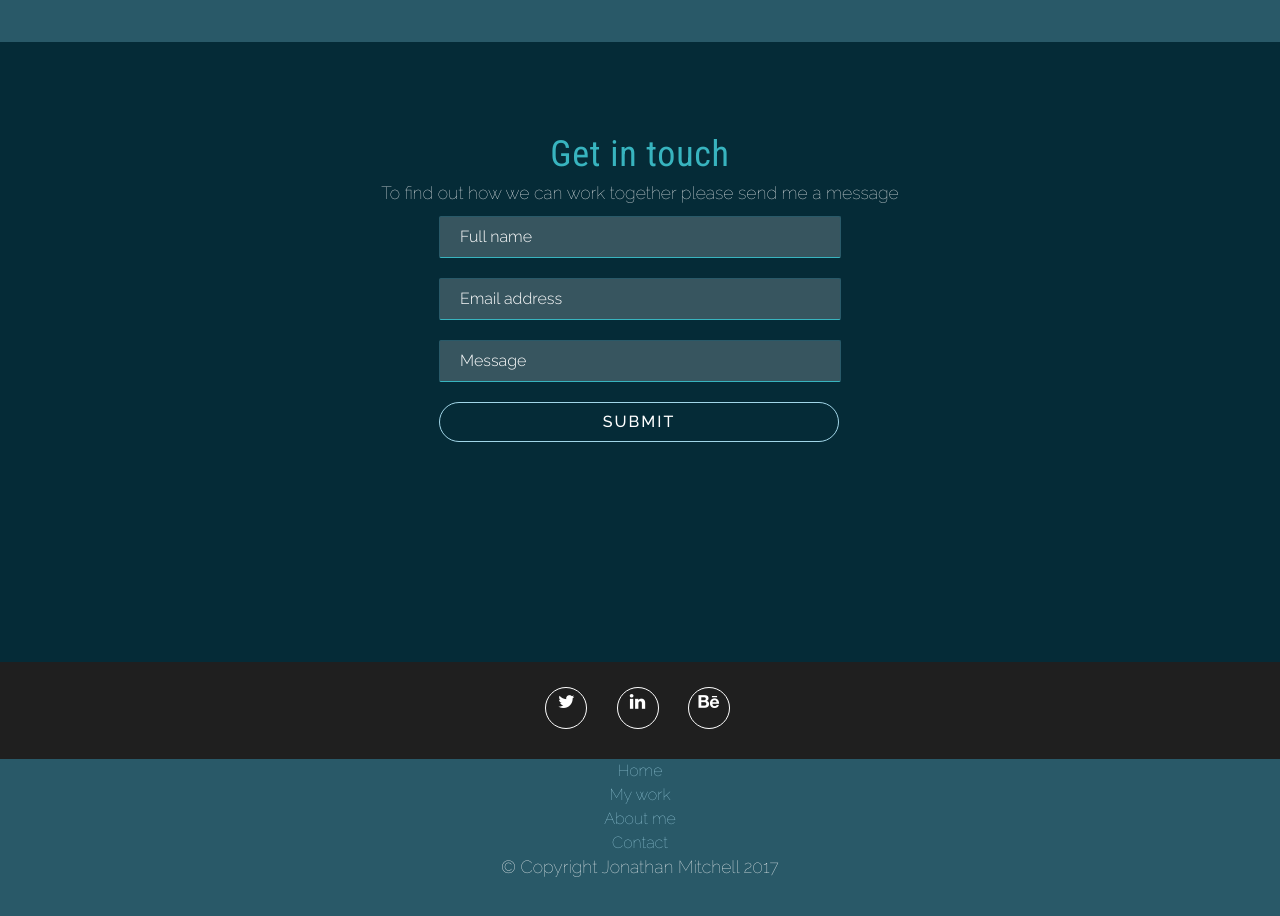
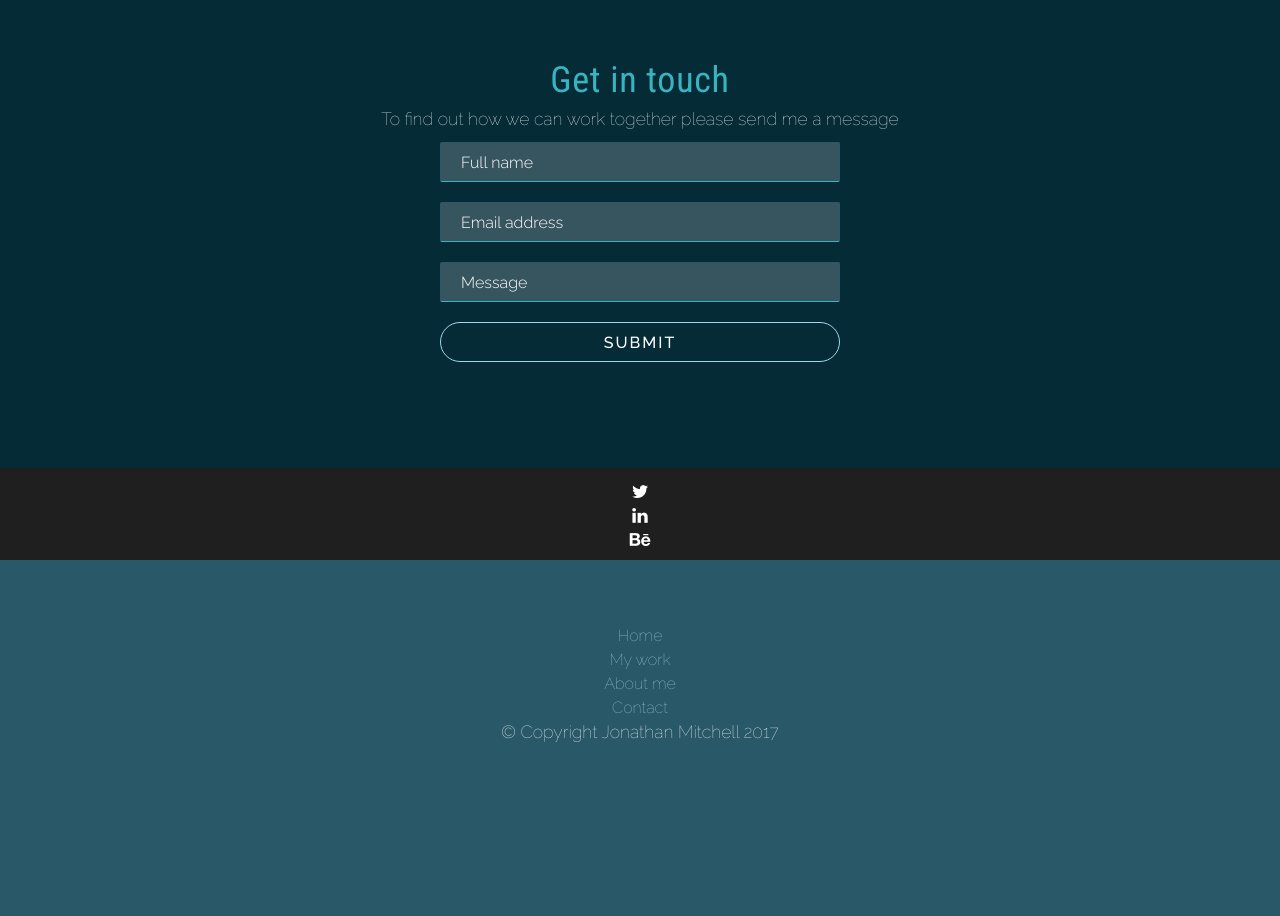
Before and after one commit to jhumbrac/Jonters79.github.io, a plain HTML site: page unit_4/index.html in a window 1280 px wide. Shown: the part 2040-2956 px from the top of the page. Drawn offline with Linux system fonts and the light colour scheme.

Commit message:
Update style.css

```diff
--- a/unit_4/css/style.css
+++ b/unit_4/css/style.css
@@ -4,6 +4,7 @@
 * {
 	padding: 0;
 	margin: 0;
+	box-sizing:border-box;
 }
 
 body {
@@ -17,7 +18,9 @@ body {
 	text-align: center;
 	/*background-image: url('../images/carl-heyerdahl-181868.jpg');*/
 }
-
+footer {
+	padding:4em 0;
+}
 #content-wrapper {
 	margin: 0 auto;
 	width: 100%;
@@ -147,7 +150,7 @@ p {
 }
 
 #services > .content-inner {
-	width: 100%
+	width: 100%;
 	margin: 0 auto;
 }
 
@@ -291,12 +294,12 @@ form {
 .social-icon {
 	color: #fff;
 	font-size: 18px;
-	border-radius: 50px;
-	border: 1px solid #fff;
-	width: 40px;
-	height: 40px;
-	display: inline-block;
-	margin: 15px 15px 20px 10px;
+	/* border-radius: 50px; */
+	/* border: 1px solid #fff; */
+	/* width: 40px; */
+	/* height: 40px; */
+	/* display: inline-block; */
+	text-align: center;
 }
 
 .fa {
```
